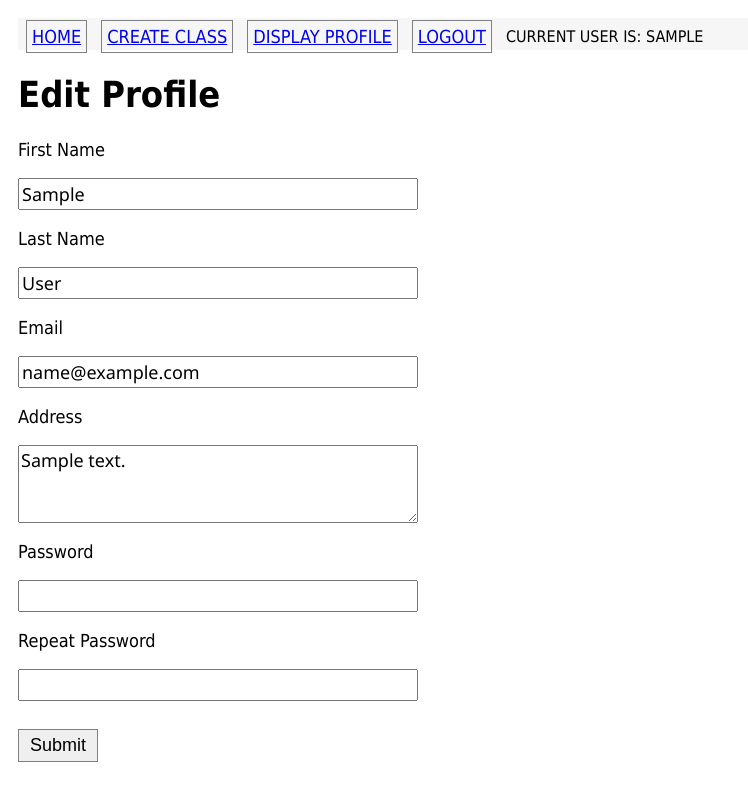
After one commit to abenezerangelos/Student-App, a Flask app: page /edit_profile in a window 1280 px wide. The commit adds this page. Shown: the whole page, without its empty margins (0-748 px from the left). Run offline with Flask 2, Linux system fonts and the light colour scheme; a user stored in the database is signed in; tables that the repository leaves empty hold one stand-in row (values such as "Sample post"); some libraries are stand-ins or nearby versions.

Commit message:
Version v.07 - Added the edit profile page

```diff
--- a/app/forms.py
+++ b/app/forms.py
@@ -3,6 +3,7 @@ from wtforms import StringField, TextAreaField, SubmitField, PasswordField, Bool
 from wtforms_sqlalchemy.fields import QuerySelectField
 from wtforms.validators import  ValidationError, Length, DataRequired, Email, EqualTo
 from app.models import Class, Major, Student
+from flask_login import current_user
 
 def get_major():
     return Major.query.all()
@@ -41,3 +42,18 @@ class LoginForm(FlaskForm):
     password = PasswordField('Password', validators=[DataRequired()])
     remember_me = BooleanField('Remember Me')
     submit = SubmitField('Sign In')
+
+class EditForm(FlaskForm):
+    firstname = StringField('First Name',validators=[DataRequired()])
+    lastname = StringField('Last Name',validators=[DataRequired()])
+    email = StringField('Email',validators=[DataRequired(), Email()])
+    address = TextAreaField('Address', [Length(min=0, max=200)])
+    password = PasswordField('Password', validators=[DataRequired()])
+    password2 = PasswordField('Repeat Password', validators=[DataRequired(), EqualTo('password')])
+    submit = SubmitField('Submit')
+
+    def validate_email(self, email):
+        students = Student.query.filter_by(email = email.data).all()
+        for student in students:
+            if (student.id != current_user.id):
+                raise ValidationError('The email is already associated with another account! Please use a different email address.')
--- a/app/routes.py
+++ b/app/routes.py
@@ -1,7 +1,7 @@
 from flask import render_template, flash, redirect, url_for, request
 from app import app,db
 
-from app.forms import ClassForm, RegistrationForm, LoginForm
+from app.forms import ClassForm, RegistrationForm, LoginForm, EditForm
 from app.models import Class, Major, Student
 from flask_login import login_user, current_user, logout_user, login_required
 from datetime import datetime
@@ -80,5 +80,33 @@ def logout():
     return redirect(url_for('login'))
 
 @app.route('/display_profile', methods=['GET'])
+@login_required
 def display_profile():
     return render_template('display_profile.html', title='Display Profile', student = current_user)
+
+
+@app.route('/edit_profile', methods=['GET', 'POST'])
+@login_required
+def edit_profile():
+    eform = EditForm()
+    if request.method == 'POST':
+        #handle the form submission
+        if eform.validate_on_submit():
+            current_user.firstname = eform.firstname.data
+            current_user.lastname = eform.lastname.data
+            current_user.address = eform.address.data
+            current_user.email = eform.email.data
+            current_user.set_password(eform.password.data)
+            db.session.add(current_user)
+            db.session.commit()
+            flash("Your changes have been saved")
+            return redirect(url_for('display_profile'))
+    elif request.method == 'GET':
+        #populate the user data from DB
+        eform.firstname.data = current_user.firstname
+        eform.lastname.data = current_user.lastname
+        eform.address.data = current_user.address
+        eform.email.data = current_user.email
+    else:
+        pass
+    return render_template('edit_profile.html', title='Edit Profile', form = eform)
--- a/app/templates/display_profile.html
+++ b/app/templates/display_profile.html
@@ -7,4 +7,8 @@
     <p> <b>Email:</b>  {{student.email}}</p>
     <p> <b>Address:</b>  {%if student.address%} {{student.address}} {%else %} No address {% endif %}</p>
     <p> <b>Last seen on:</b> {{student.last_seen}}</p>
+
+    {% if student == current_user %}
+    <p><a href="{{ url_for('edit_profile') }}">Edit your profile</a></p>
+    {% endif %}
 {% endblock %}
--- /dev/null
+++ b/app/templates/edit_profile.html
@@ -0,0 +1,56 @@
+{%extends "base.html" %}
+
+{% block content %}
+    <h1> Edit Profile</h1>
+    {% if form %}
+        <form action="" method="POST">
+            {{ form.hidden_tag() }}
+
+                <p>{{ form.firstname.label }}</p>
+                <p>{{ form.firstname(class='textinput') }}</p>
+
+                {% for error in form.firstname.errors %}
+                <span style="color: red;">[{{ error }}]</span>
+                {% endfor %}
+
+                <p>{{ form.lastname.label }}</p>
+                <p>{{ form.lastname(class='textinput') }}</p>
+
+                {% for error in form.lastname.errors %}
+                <span style="color: red;">[{{ error }}]</span>
+                {% endfor %}
+
+                <p>{{ form.email.label }}</p>
+                <p>{{ form.email(class='textinput') }}</p>
+
+                {% for error in form.email.errors %}
+                <span style="color: red;">[{{ error }}]</span>
+                {% endfor %}
+
+                <p>{{ form.address.label }}</p>
+                <p>{{ form.address(rows = 3, class='textinput') }}</p>
+
+                {% for error in form.address.errors %}
+                <span style="color: red;">[{{ error }}]</span>
+                {% endfor %}
+
+                <p>{{ form.password.label }}</p>
+                <p>{{ form.password(class='textinput') }}</p>
+
+                {% for error in form.password.errors %}
+                <span style="color: red;">[{{ error }}]</span>
+                {% endfor %}
+
+                <p>{{ form.password2.label }}</p>
+                <p>{{ form.password2(class='textinput') }}</p>
+
+                {% for error in form.password2.errors %}
+                <span style="color: red;">[{{ error }}]</span>
+                {% endfor %}
+
+            <p>{{ form.submit(class='button') }}</p>
+        </form>
+
+    {% endif %}
+
+{% endblock %}
```
Also changed, not shown: student.db.
